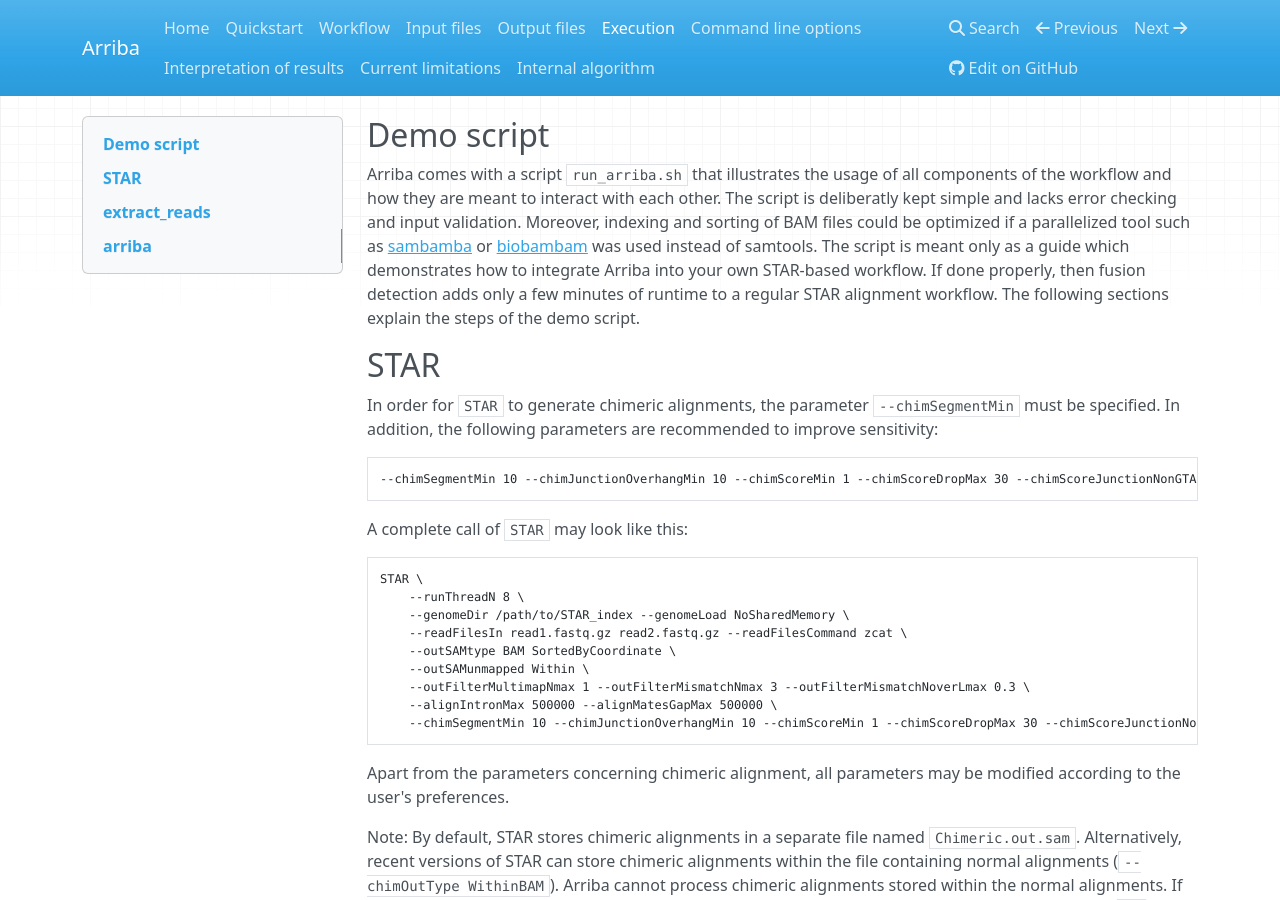
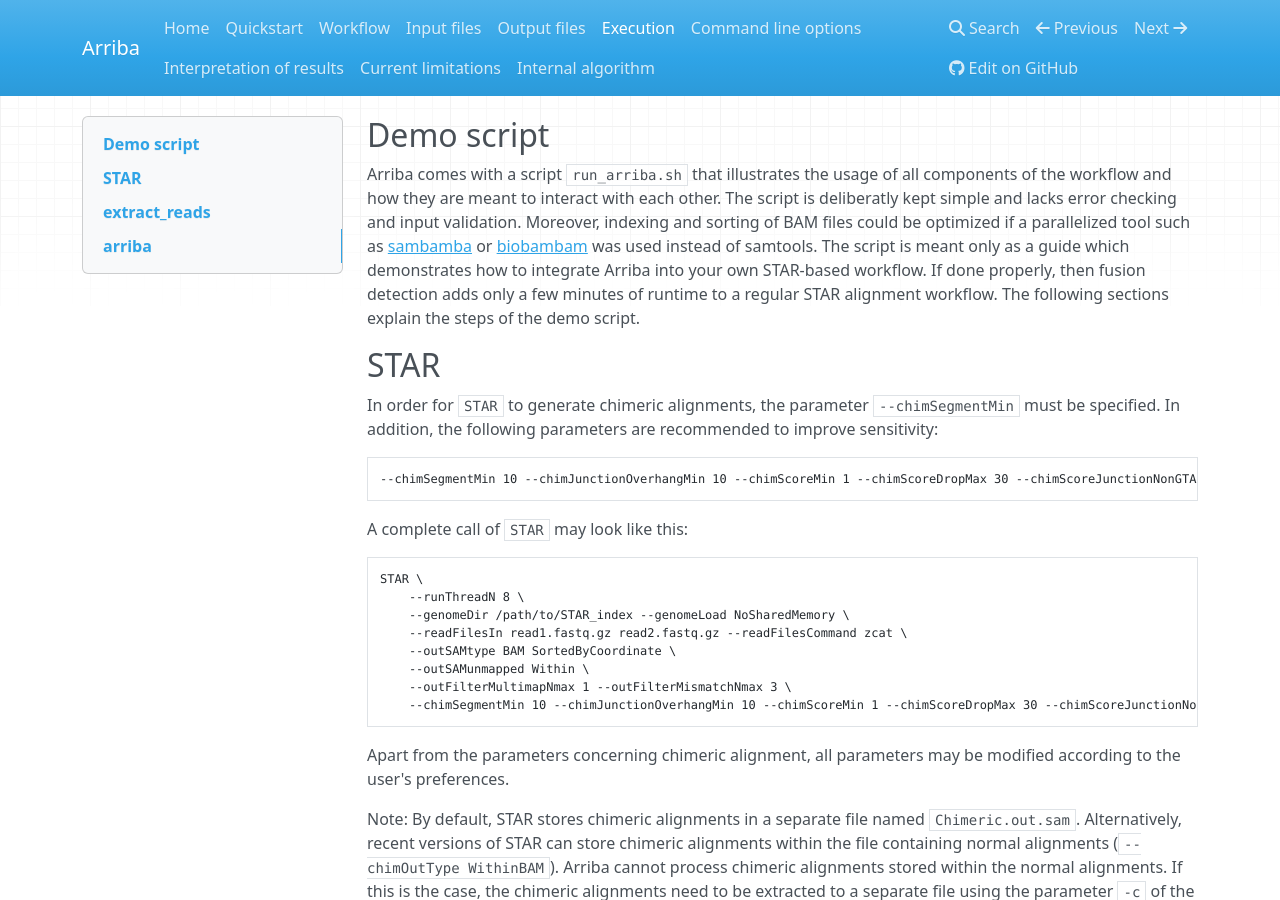
Before and after one commit to suhrig/arriba, an MkDocs documentation site: the page built from documentation/execution.md, in a window 1280 px wide and 900 px high. Built offline with MkDocs 1.6.1, drawn with Linux system fonts in a browser that asks for light colours; nearby versions of some CDN libraries; old or Windows-style settings are respelled for this version of MkDocs.

Commit message:
remove STAR parameters with default values

````diff
--- a/documentation/execution.md
+++ b/documentation/execution.md
@@ -9,7 +9,7 @@
 In order for `STAR` to generate chimeric alignments, the parameter `--chimSegmentMin` must be specified. In addition, the following parameters are recommended to improve sensitivity:
 
 ```bash
---chimSegmentMin 10 --chimJunctionOverhangMin 10 --chimScoreMin 1 --chimScoreDropMax 30 --chimScoreJunctionNonGTAG 0 --chimScoreSeparation 1 --alignSJstitchMismatchNmax 5 -1 5 5 --chimSegmentReadGapMax 3 --chimMainSegmentMultNmax 10
+--chimSegmentMin 10 --chimJunctionOverhangMin 10 --chimScoreMin 1 --chimScoreDropMax 30 --chimScoreJunctionNonGTAG 0 --chimScoreSeparation 1 --alignSJstitchMismatchNmax 5 -1 5 5 --chimSegmentReadGapMax 3
 ```
 
 A complete call of `STAR` may look like this:
@@ -21,9 +21,8 @@
 	--readFilesIn read1.fastq.gz read2.fastq.gz --readFilesCommand zcat \
 	--outSAMtype BAM SortedByCoordinate \
 	--outSAMunmapped Within \
-	--outFilterMultimapNmax 1 --outFilterMismatchNmax 3 --outFilterMismatchNoverLmax 0.3 \
-	--alignIntronMax 500000 --alignMatesGapMax 500000 \
-	--chimSegmentMin 10 --chimJunctionOverhangMin 10 --chimScoreMin 1 --chimScoreDropMax 30 --chimScoreJunctionNonGTAG 0 --chimScoreSeparation 1 --alignSJstitchMismatchNmax 5 -1 5 5 --chimSegmentReadGapMax 3 --chimMainSegmentMultNmax 10
+	--outFilterMultimapNmax 1 --outFilterMismatchNmax 3 \
+	--chimSegmentMin 10 --chimJunctionOverhangMin 10 --chimScoreMin 1 --chimScoreDropMax 30 --chimScoreJunctionNonGTAG 0 --chimScoreSeparation 1 --alignSJstitchMismatchNmax 5 -1 5 5 --chimSegmentReadGapMax 3
 ```
 
 Apart from the parameters concerning chimeric alignment, all parameters may be modified according to the user's preferences.
````
Also changed, not shown: 1 other file.
